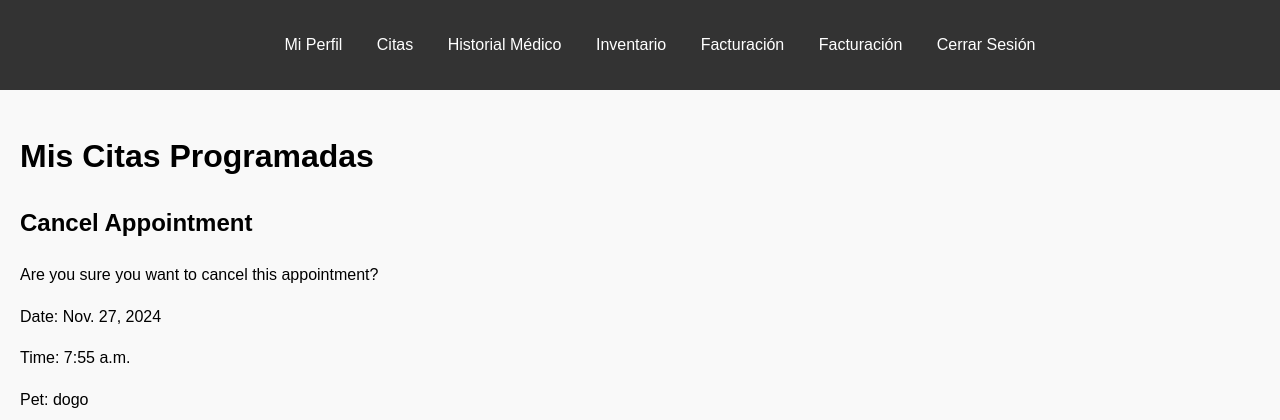
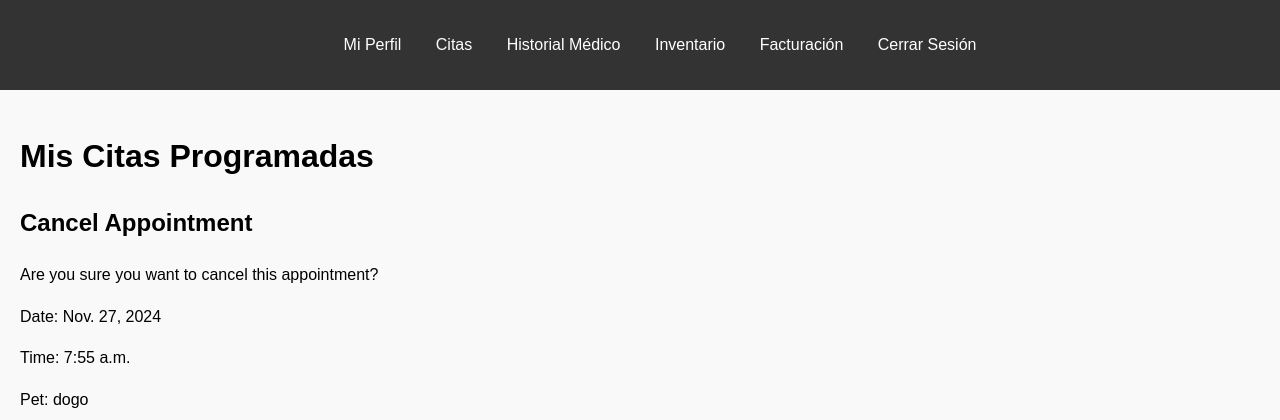
Before and after one commit to Yeyobitz/Pochita, a Django app: page /appointments/appointment/2/cancel/ in a window 1280 px wide. Shown: the top 420 px of the page. Run offline with Django 5.2, Linux system fonts and the light colour scheme; a user stored in the database is signed in; data comes from the database, SQL or seed files in the repository; both versions use the stored data as it was after the commit; some libraries are stand-ins or nearby versions.

Commit message:
CAMBIO EN BASE (HABIA DOS VECES FACTURACION

```diff
--- a/templates/base.html
+++ b/templates/base.html
@@ -20,7 +20,6 @@
                 <li><a href="{% url 'list_appointments' %}">Citas</a></li>
                 <li><a href="{% url 'list_medical_records' %}">Historial Médico</a></li>
                 <li><a href="{% url 'list_inventory' %}">Inventario</a></li>
-                <li><a href="{% url 'list_invoices' %}">Facturación</a></li>
                 <li><a href="{% url 'list_invoices' %}">Facturación</a></li>
                 {% if user.is_authenticated %}
                     <li><a href="{% url 'logout' %}">Cerrar Sesión</a></li>
```
Also changed, not shown: db.sqlite3.
